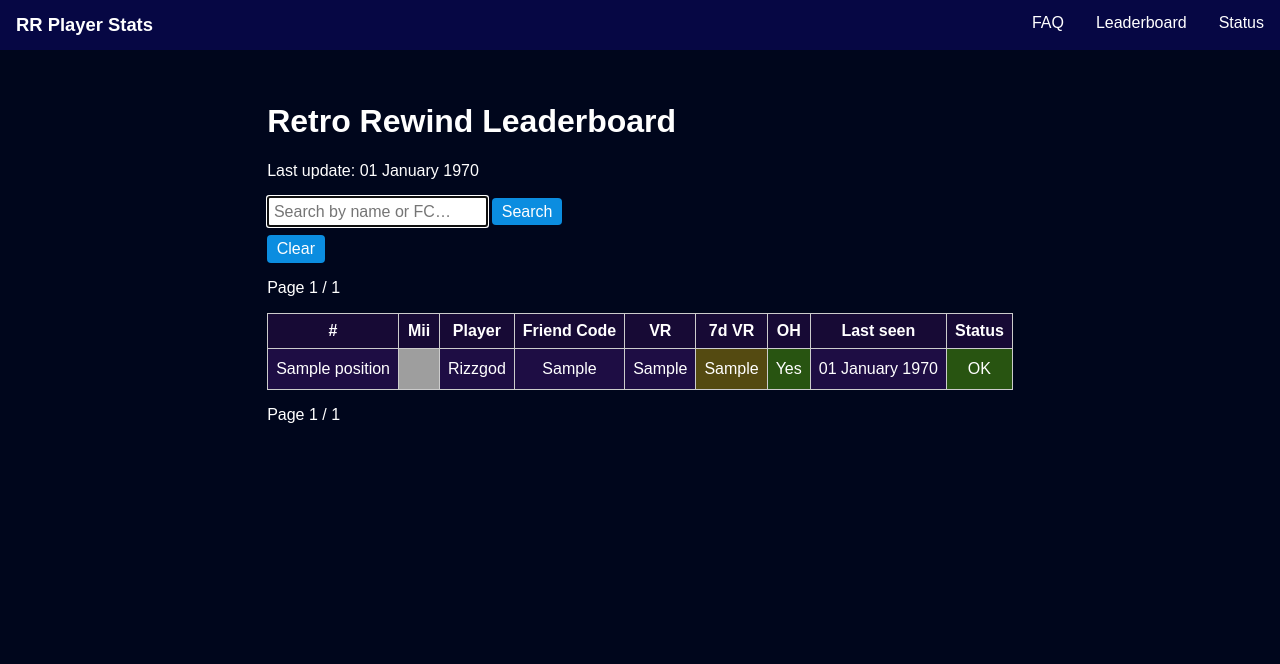
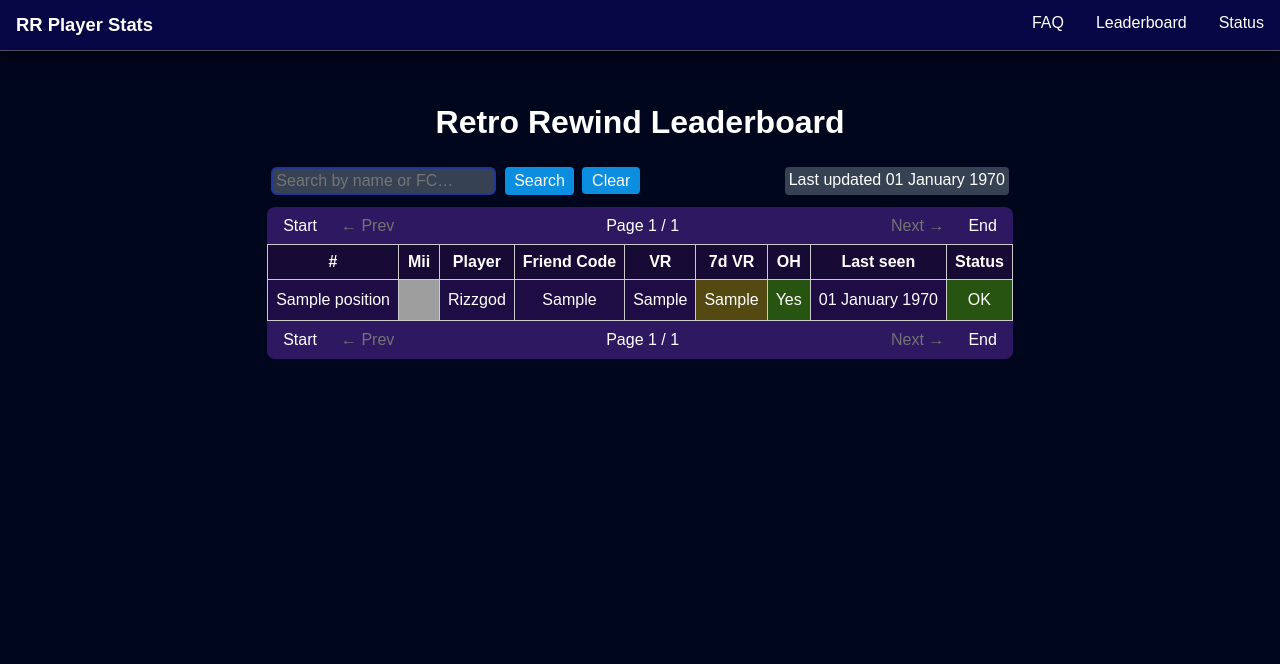
Before and after one commit to Kiriyashiki/RR-Player-Stats, a Flask app: page /leaderboard in a window 1280 px wide. Shown: the top 664 px of the page. Run offline with Flask 3, Linux system fonts and the light colour scheme; a database or web service that is not in the repository returns one stand-in record (values such as "Sample title"); data that the repository does not hold is empty; some web fonts are replaced; grey boxes are pictures that could not be loaded.

Commit message:
lb style improvements

```diff
--- a/static/css/lb.css
+++ b/static/css/lb.css
@@ -24,7 +24,25 @@ th {
 }
 
 .nav {
-  margin: 1em 0;
+  background-color: #2f1862;
+  padding: 0;
+  display: flex;
+  align-items: center;
+}
+
+.nav > div:nth-child(2),
+.nav > div:nth-child(3),
+.nav > div:nth-child(4) {
+  flex: 1;
+  display: flex;
+}
+
+.nav > div:nth-child(2) { justify-content: flex-start; }
+.nav > div:nth-child(3) { justify-content: center; }
+.nav > div:nth-child(4) { justify-content: flex-end; }
+
+.nav > div {
+  padding: 0.6rem 0.5rem;
 }
 
 .nav a {
@@ -32,18 +50,32 @@ th {
   text-decoration: none;
 }
 
+span.disabled {
+  color: #737373;
+}
+
 tr:nth-child(2n) {
   background-color: #261255;
 }
 
 .search-bar {
-  margin: 0.5em 0;
   text-align: left;
 }
 
 .search-bar input[type="text"] {
-  padding: 0.3em;
+  width: 225px;
+  padding: 0.2em;
   font-size: 1em;
+  margin-right: 4px;
+  background: #364153;
+  color: #fff;
+  border-radius: 6px;
+  border: 2px solid #556072;
+  outline: none;
+}
+
+.search-bar input[type="text"]:focus {
+  border: 2px solid #233698;
 }
 
 .search-bar button, .beeg {
--- a/static/css/main.css
+++ b/static/css/main.css
@@ -220,3 +220,19 @@ a {
 .card-link {
   color: #dedede;
 }
+
+.flex-row {
+  display: flex;
+  flex-direction: row;
+  flex-wrap: nowrap;
+  width: 100%;
+}
+
+.flex-row > * {
+  padding: 4px;
+}
+
+.smallcard {
+  background-color: #364153;
+  border-radius: 4px;
+}
--- a/static/css/menu.css
+++ b/static/css/menu.css
@@ -5,6 +5,9 @@
   overflow: hidden;
   background-color: #060744;
   width: 100%;
+  border-bottom: 1px solid #4c4c5b;
+  -webkit-box-shadow: 0 0 15px 0 #000000;
+  box-shadow: 0 0 15px 0 #000000;
 }
 
 .navBtn {
--- a/templates/leaderboard.html
+++ b/templates/leaderboard.html
@@ -17,9 +17,8 @@
 {% endblock %}
 {% block body %}
     <div style="width: fit-content; margin-left: auto; margin-right: auto;">
-        <h1>Retro Rewind Leaderboard</h1>
-        <p>Last update: {{ last_refresh | prettydate }}</p>
-
+        <h1 style="text-align: center">Retro Rewind Leaderboard</h1>
+        <div class="flex-row">
             <form method="get" action="{{ url_for('show_leaderboard') }}" class="search-bar">
                 <input
                         type="text"
@@ -29,28 +28,39 @@
                         autofocus
                 >
                 <button type="submit">Search</button>
-
-            {# preserve page resetting to 1, so we don’t accidentally stay on a high page #}
                 <input type="hidden" name="page" value="1">
             </form>
+            <div>
                 <a href="/leaderboard">
                     <button class="beeg">Clear</button>
                 </a>
+            </div>
+            <div style="margin: 4px 4px 4px auto;" class="smallcard">
+                <span>Last updated {{ last_refresh | prettydate }}</span>
+            </div>
+        </div>
 
-        <div class="nav">
+        <div class="nav flex-row" style="border-radius: 8px 8px 0 0; margin-top: 0.5rem;">
+            <div>
+                <a href="{{ url_for('show_leaderboard', page=1, q=q) }}">Start</a>
+            </div>
+            <div>
                 {% if page > 1 %}
-                <a href="{{ url_for('show_leaderboard', page=1, q=q) }}">Start</a>
+                    <a href="{{ url_for('show_leaderboard', page=page-1, q=q) }}">← Prev</a>
+                {% else %}
+                    <span class="disabled">← Prev</span>
                 {% endif %}
-            {% if page > 1 %}
-                <a href="{{ url_for('show_leaderboard', page=page-1, q=q) }}">← Previous</a>
+            </div>
+            <div><span>Page {{ page }} / {{ total_pages }}</span></div>
+            <div>{% if page < total_pages %}
+                <a href="{{ url_for('show_leaderboard', page=page+1, q=q) }}">Next →</a>
+            {% else %}
+                <span class="disabled">Next →</span>
             {% endif %}
-            <span>Page {{ page }} / {{ total_pages }}</span>
-            {% if page < total_pages %}
-                <a href="{{ url_for('show_leaderboard', page=page+1, q=q) }}">Next →</a>
-            {% endif %}
-            {% if page < total_pages %}
+            </div>
+            <div>
                 <a href="{{ url_for('show_leaderboard', page=total_pages, q=q) }}">End</a>
-            {% endif %}
+            </div>
         </div>
         <table>
             <thead>
@@ -91,20 +101,27 @@
             {% endfor %}
             </tbody>
         </table>
-        <div class="nav">
+        <div class="nav flex-row" style="border-radius: 0 0 8px 8px; margin-bottom: 0.5rem;">
+            <div>
+                <a href="{{ url_for('show_leaderboard', page=1, q=q) }}">Start</a>
+            </div>
+            <div>
                 {% if page > 1 %}
-                <a href="{{ url_for('show_leaderboard', page=1, q=q) }}">Start</a>
+                    <a href="{{ url_for('show_leaderboard', page=page-1, q=q) }}">← Prev</a>
+                {% else %}
+                    <span class="disabled">← Prev</span>
                 {% endif %}
-            {% if page > 1 %}
-                <a href="{{ url_for('show_leaderboard', page=page-1, q=q) }}">← Previous</a>
+            </div>
+            <div><span>Page {{ page }} / {{ total_pages }}</span></div>
+            <div>{% if page < total_pages %}
+                <a href="{{ url_for('show_leaderboard', page=page+1, q=q) }}">Next →</a>
+            {% else %}
+                <span class="disabled">Next →</span>
             {% endif %}
-            <span>Page {{ page }} / {{ total_pages }}</span>
-            {% if page < total_pages %}
-                <a href="{{ url_for('show_leaderboard', page=page+1, q=q) }}">Next →</a>
-            {% endif %}
-            {% if page < total_pages %}
+            </div>
+            <div>
                 <a href="{{ url_for('show_leaderboard', page=total_pages, q=q) }}">End</a>
-            {% endif %}
+            </div>
         </div>
     </div>
 
```
Lines whose indentation alone changed are shown as unchanged.
